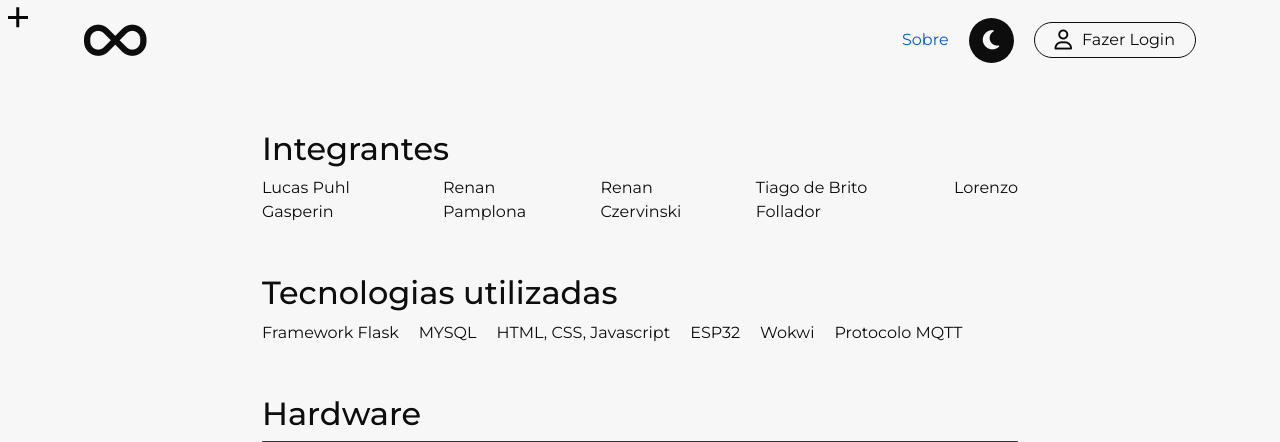
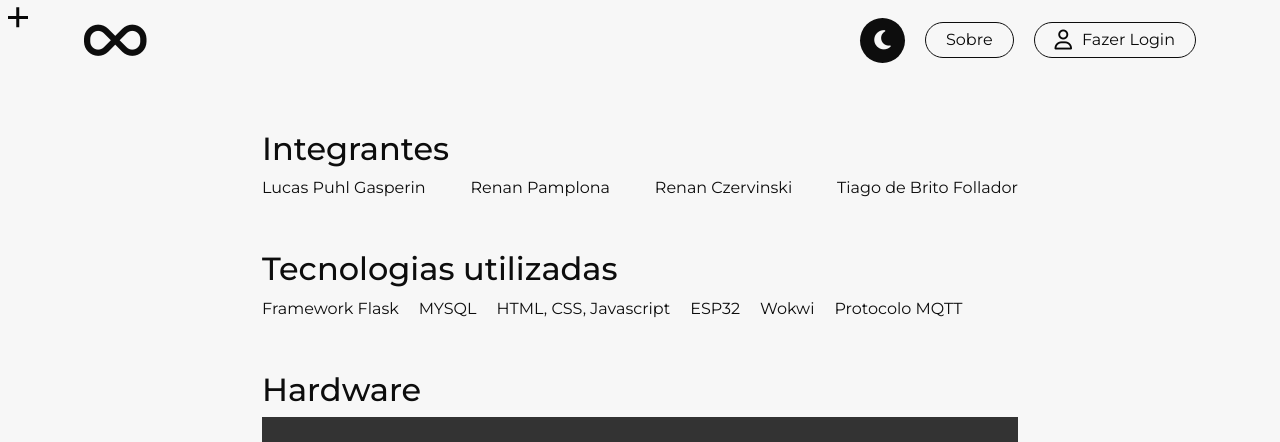
Before and after one commit to Lucas-LPG/gws, a Flask app: page /sobre in a window 1280 px wide. Shown: the top 442 px of the page. Run offline with Flask 3, Linux system fonts and the light colour scheme; parts of the project's set-up code (start-up, migrations or seed data) failed here and were passed over; some libraries are stand-ins or nearby versions.

Commit message:
chore: change button style and positioning

```diff
--- a/static/css/about.css
+++ b/static/css/about.css
@@ -26,3 +26,7 @@
   color: var(--custom-blue);
   text-decoration: none;
 }
+
+.flex-justify-between {
+  justify-content: space-between;
+}
--- a/views/about.html
+++ b/views/about.html
@@ -8,12 +8,11 @@
   <div class="sections">
     <div class="section">
       <h2>Integrantes</h2>
-      <div class="authors">
+      <div class="authors flex-justify-between">
         <span>Lucas Puhl Gasperin</span>
         <span>Renan Pamplona</span>
         <span>Renan Czervinski</span>
         <span>Tiago de Brito Follador</span>
-        <span>Lorenzo</span>
       </div>
     </div>
 
--- a/views/layouts/layout.html
+++ b/views/layouts/layout.html
@@ -66,14 +66,6 @@
         </a>
       </div>
       <div class="header--right">
-        <a
-          onmouseover="activateCursor()"
-          onmouseleave="deactivateCursor()"
-          href="/sobre"
-          class="about-link-a"
-        >
-          Sobre
-        </a>
         <div
           id="themeToggleButton"
           class="toggle-theme-btn"
@@ -82,6 +74,17 @@
         >
           <i class="fa-solid fa-moon" id="themeToggleIcon"></i>
         </div>
+        <a
+          onmouseover="activateCursor()"
+          onmouseleave="deactivateCursor()"
+          href="/sobre"
+          class="header--login"
+        >
+          <div class="header--login-container">
+            <span>Sobre</span>
+          </div>
+          <div class="header--login-cover"></div>
+        </a>
         <a
           class="header--login"
           onmouseover="activateCursor()"
```
